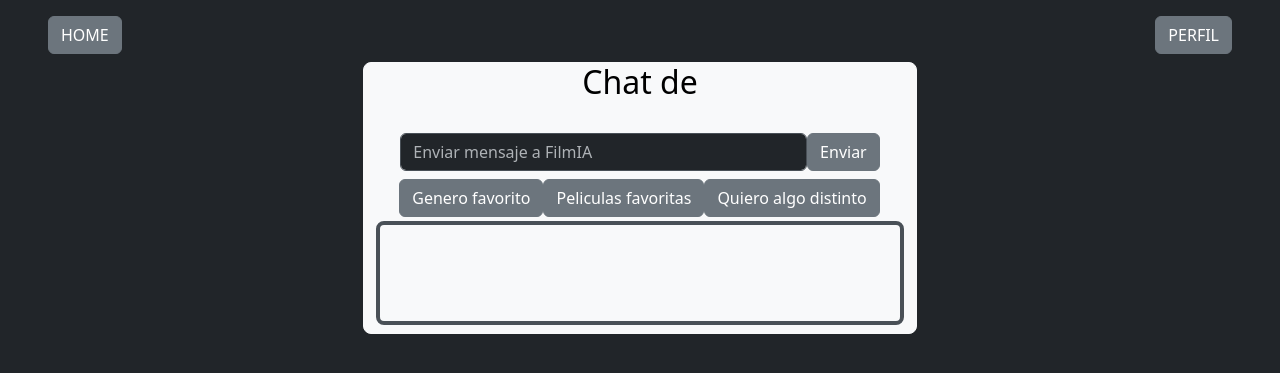
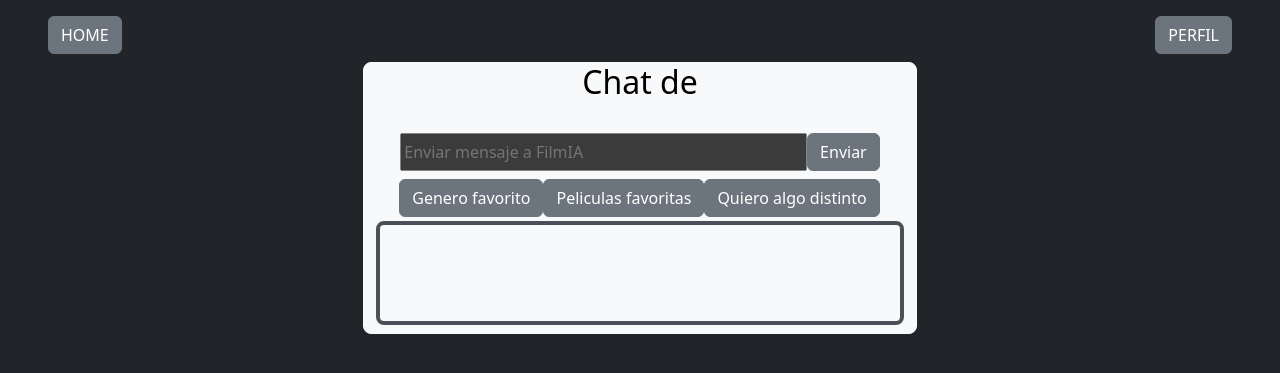
Before and after one commit to traytrocks/Modulo5_filmia, a Flask app: template templates/chat.html in a window 1280 px wide. Shown: the top 373 px of the page. Run offline with Flask 3, Linux system fonts and the light colour scheme; the template is opened without the code that fills it, so the values that code supplies are empty; parts of the project's set-up code (start-up, migrations or seed data) failed here and were passed over; some libraries are stand-ins or nearby versions.

Commit message:
ahora si que si

```diff
--- a/templates/chat.html
+++ b/templates/chat.html
@@ -25,7 +25,7 @@
                     <div class="d-inline input-group mb-3">
                         <form method="POST">
                                 <div class="d-flex">
-                                <input type="text" name="message" required="required" class="form-control" placeholder="Enviar mensaje a FilmIA" aria-label="Tu mensaje" aria-describedby="send-message"/>
+                                <input type="text" name="message" required="required" class="w-100" placeholder="Enviar mensaje a FilmIA" aria-label="Tu mensaje" aria-describedby="send-message"/>
                                 <input type="submit" class="btn btn-secondary" id="send-message" name="intent" value="Enviar"/>
                             </div>
                         </form>
```
